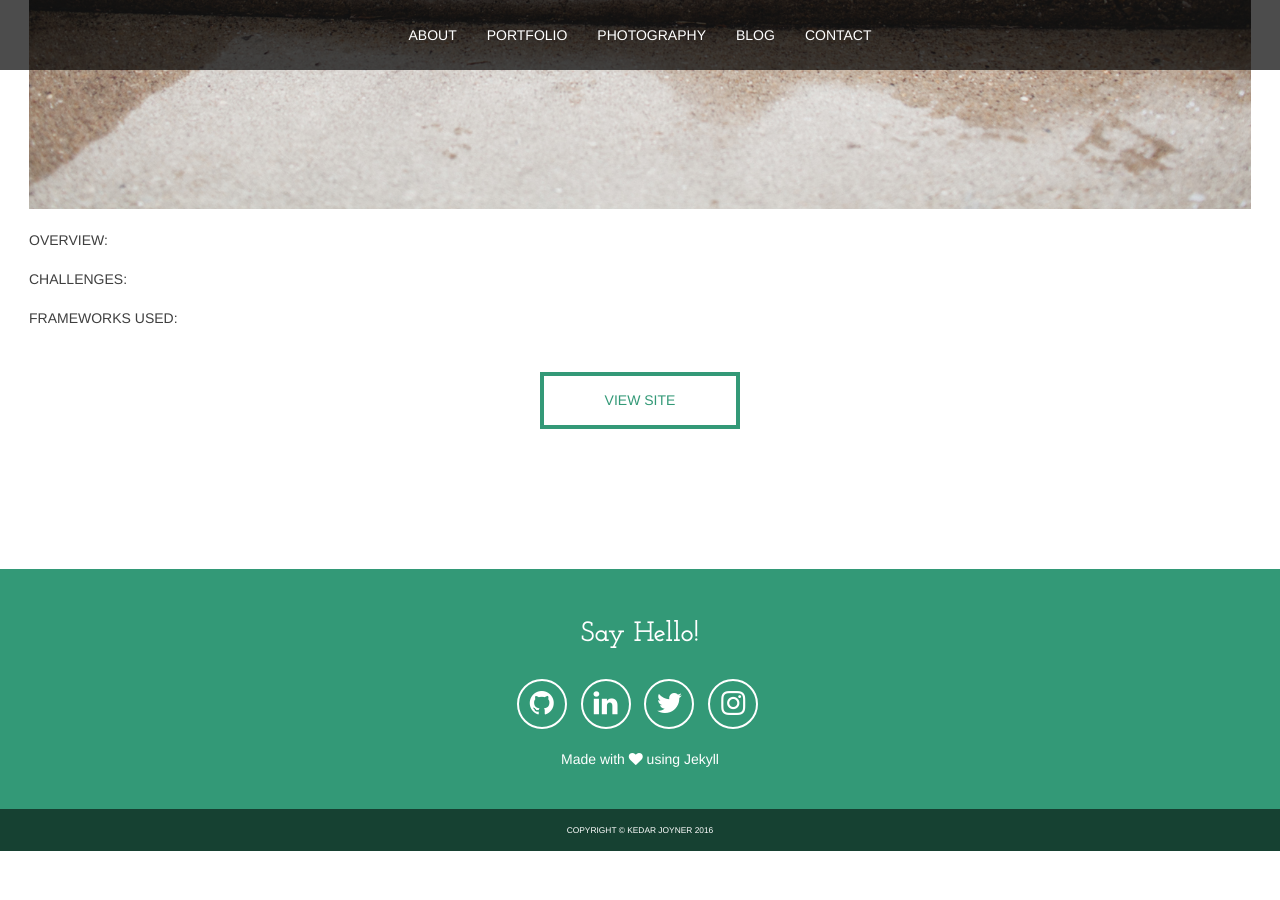
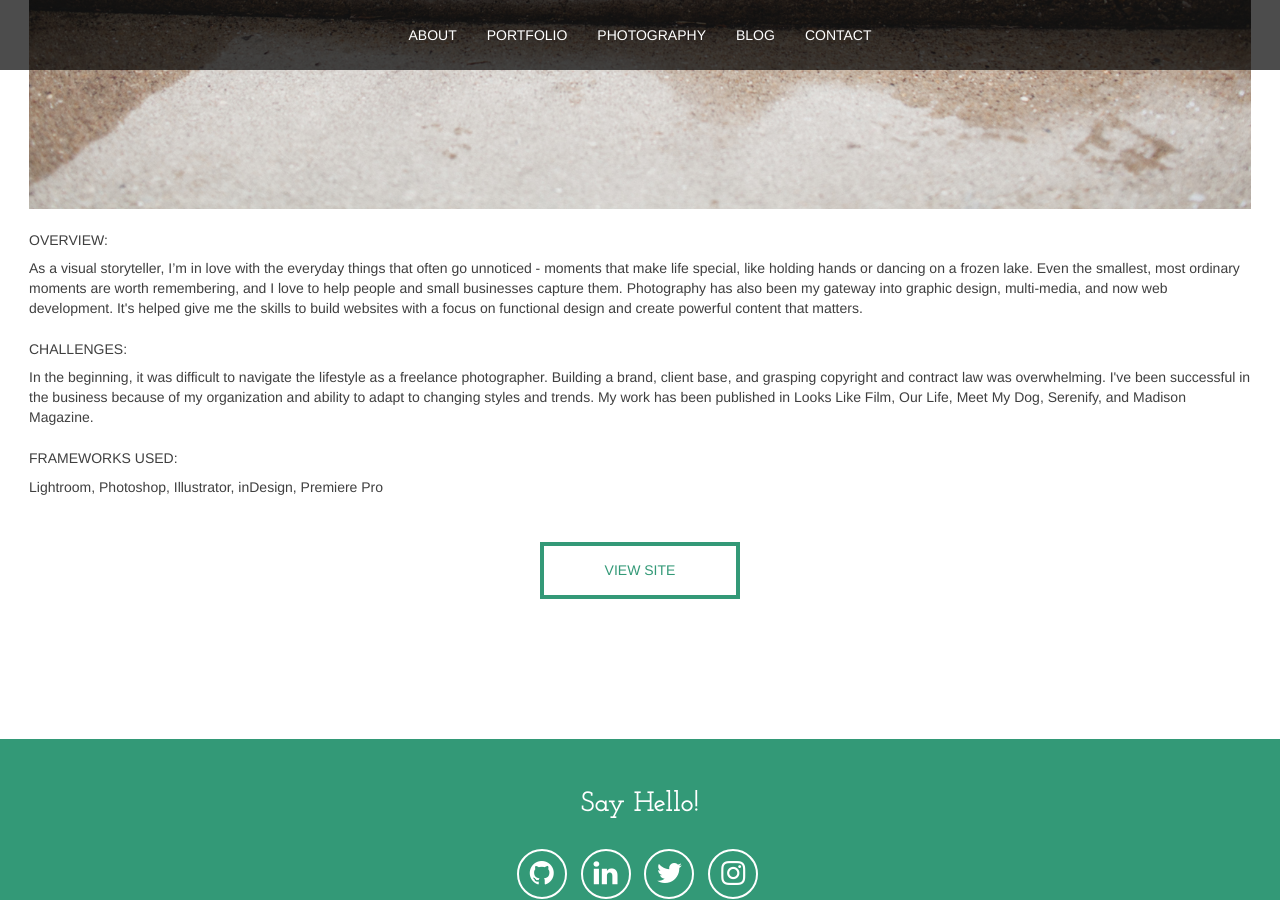
Before and after one commit to kedarjoyner/thinkful-portfolio, a Jekyll site: the page built from _posts/2015-02-15-Photography.md, in a window 1280 px wide and 900 px high, scrolled down 912 px. Built offline with Jekyll 4.4.1, drawn with Linux system fonts in a browser that asks for light colours; nearby versions of some CDN libraries; before the commit the page ends 1763 px from its top, so only the background shows below that.

Commit message:
finish photography case study

```diff
--- a/_posts/2015-02-15-Photography.md
+++ b/_posts/2015-02-15-Photography.md
@@ -1,9 +1,12 @@
 ---
 title: Photography
 img: photography.jpg
-alt: image-alt
-category: Web Development
-description: Use this area of the page to describe your project. The icon above is part of a free icon set by <a href="https://sellfy.com/p/8Q9P/jV3VZ/">Flat Icons</a>. On their website, you can download their free set with 16 icons, or you can purchase the entire set with 146 icons for only $12!
+alt: a couple and their dog
+overview: As a visual storyteller, I’m in love with the everyday things that often go unnoticed - moments that make life special, like holding hands or dancing on a frozen lake. Even the smallest, most ordinary moments are worth remembering, and I love to help people and small businesses capture them. Photography has also been my gateway into graphic design, multi-media, and now web development. It's helped give me the skills to build websites with a focus on functional design and create powerful content that matters.
+challenges: In the beginning, it was difficult to navigate the lifestyle as a freelance photographer. Building a brand, client base, and grasping copyright and contract law was overwhelming. I've been successful in the business because of my organization and ability to adapt to changing styles and trends. My work has been published in Looks Like Film, Our Life, Meet My Dog, Serenify, and Madison Magazine.
+frameworks:  Lightroom, Photoshop, Illustrator, inDesign, Premiere Pro
+site: http://www.kedarjoyner.com/
 button: site
 
+
 ---
```
Also changed, not shown: _posts/2015-02-15-Karma-Clone.md (+1 -1 lines), _posts/2015-02-15-Shopping-App.md (+5 -3 lines), _posts/2015-02-15-beer-me.md (+1 -1 lines).
